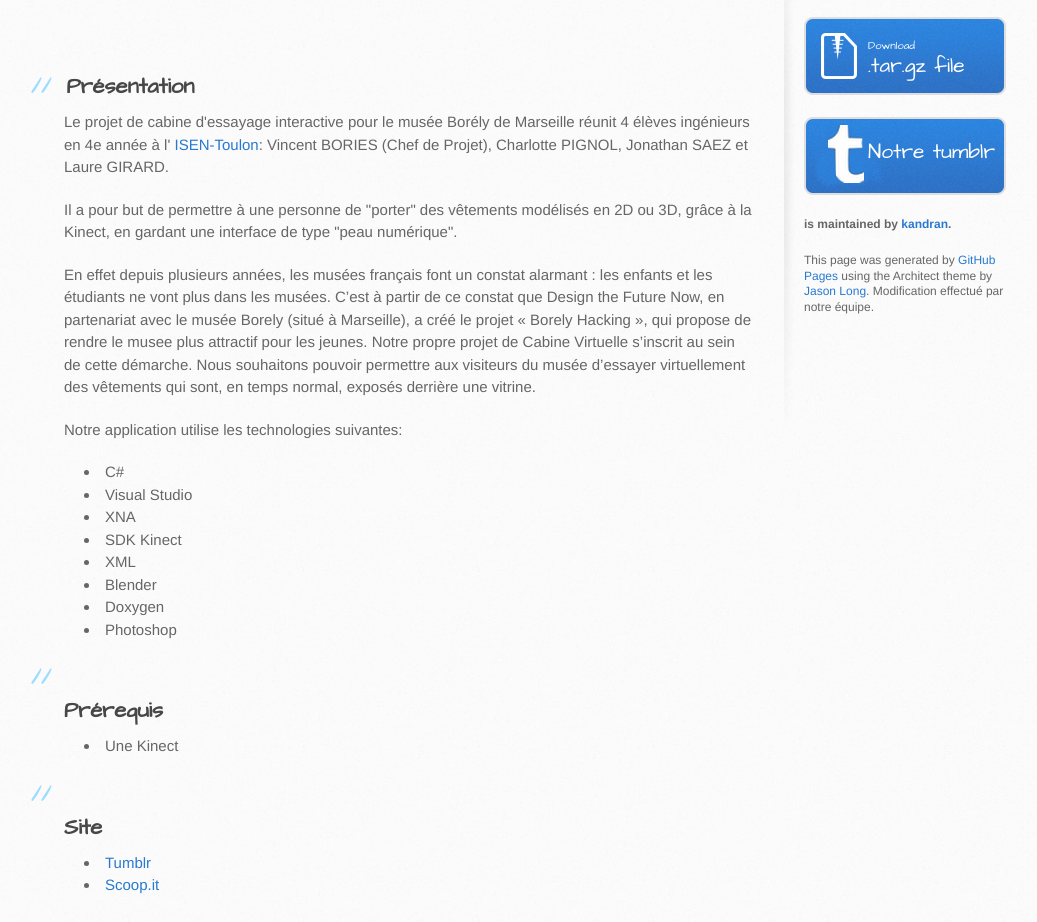
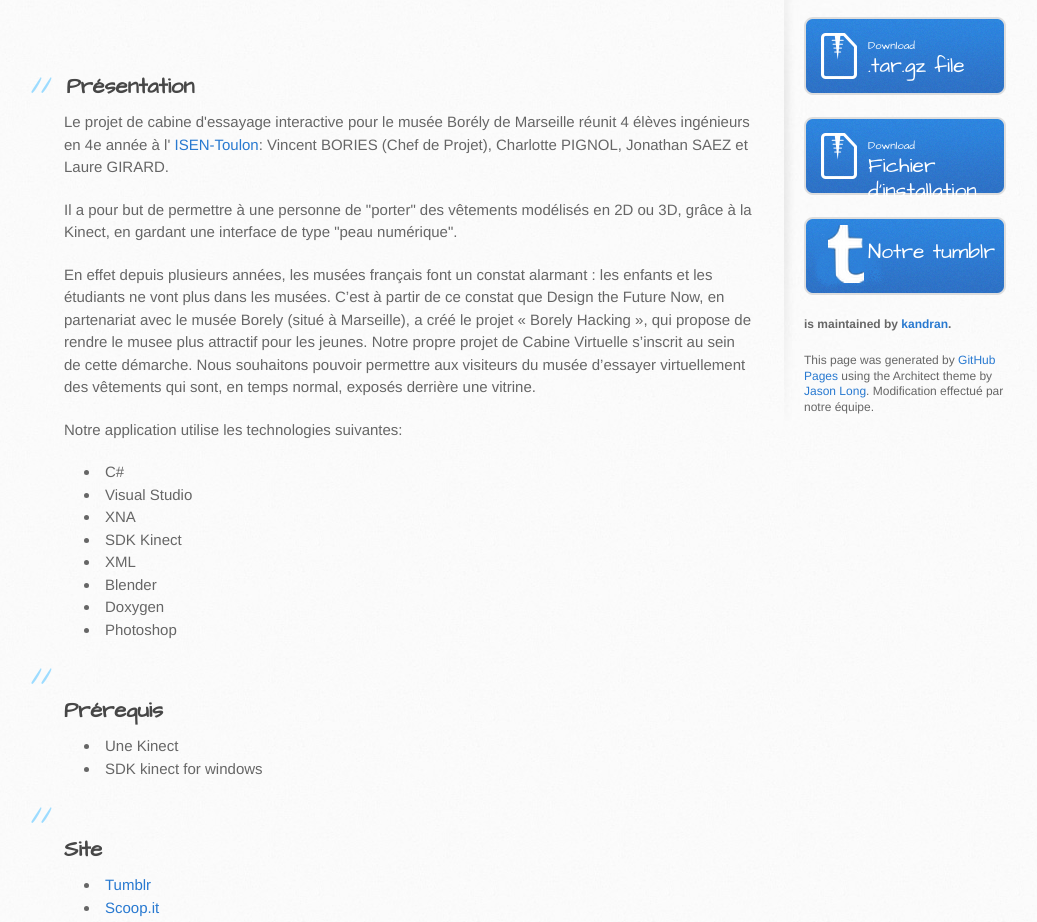
Before and after one commit to kandran/musee-interactif, a plain HTML site: page index.html in a window 1280 px wide. Shown: the part 281-1203 px from the top of the page, without its empty margins (106-1143 px from the left). Drawn offline with Linux system fonts and the light colour scheme.

Commit message:
Ajout lien vers l'executable

```diff
--- a/index.html
+++ b/index.html
@@ -56,6 +56,7 @@ Notre propre projet de Cabine Virtuelle s’inscrit au sein de cette démarche.
 
 <ul>
 <li>Une Kinect</li>
+<li>SDK kinect for windows</li>
 </ul><h2><br/>
 <a name="site" class="anchor" href="#site"><span class="octicon octicon-link"></span></a>Site</h2>
 
@@ -74,6 +75,12 @@ Notre propre projet de Cabine Virtuelle s’inscrit au sein de cette démarche.
             <small>Download</small>
             .tar.gz file
           </a>
+          <a href="https://mega.co.nz/#!QhJm1BRa!Q99LXNwfFgwFMsnGWpkJItitPSAFc7fp85jFmKtLvGE" class="button">
+            <small>Download</small>
+            Fichier d'installation
+          </a>
+
+
           <a href="http://musee-interactif.tumblr.com/"  target="_blank" class="tumblr" >Notre tumblr</a>
           <p class="repo-owner"><a href="https://github.com/kandran/musee-interactif"></a> is maintained by <a href="https://github.com/kandran">kandran</a>.</p>
 
```
